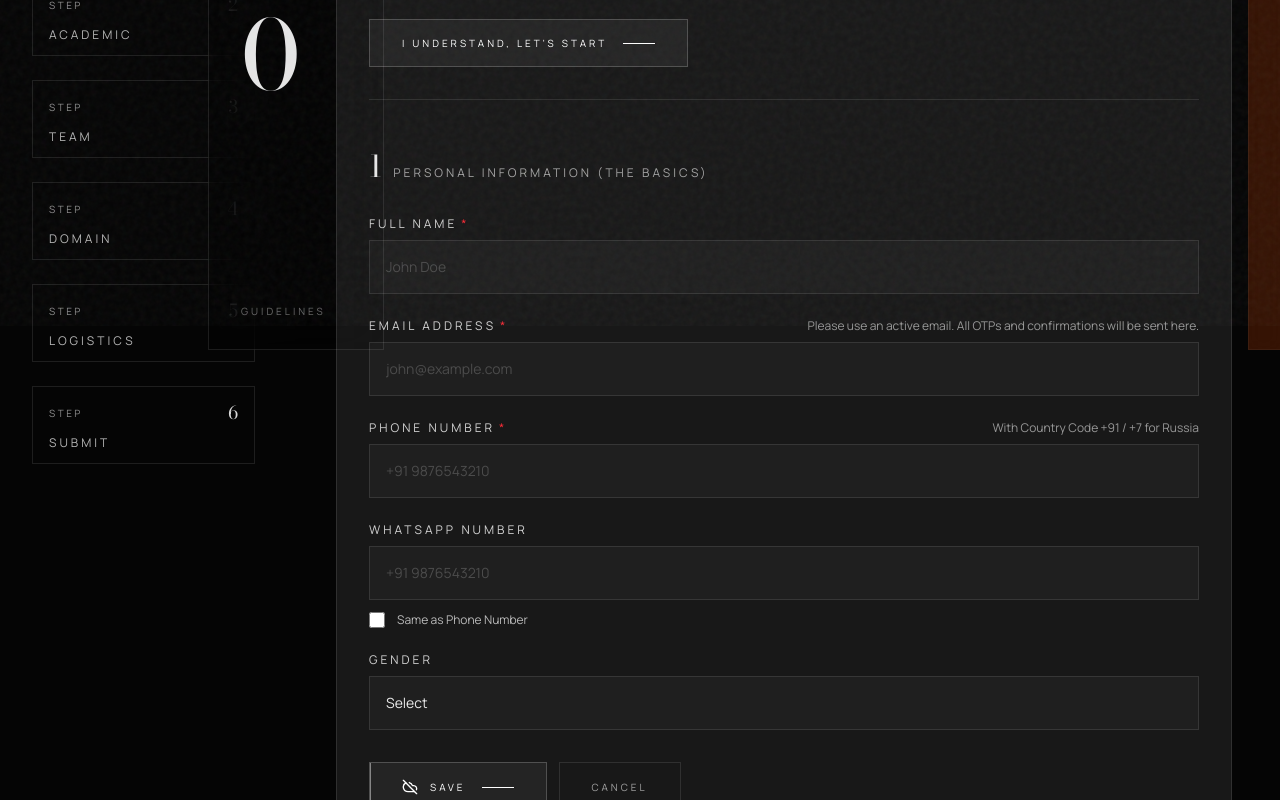
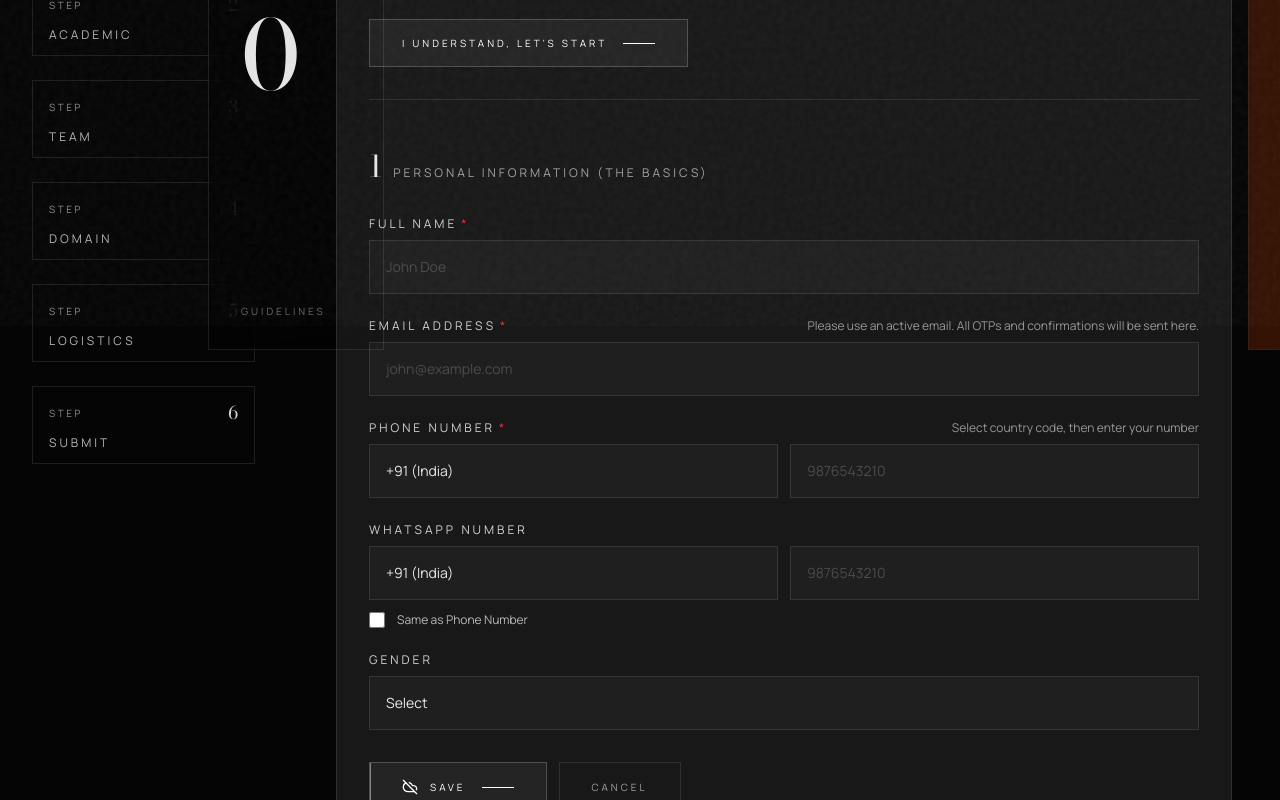
Before and after one commit to Shubh6665/IndoRussia-Hackathon, a Next.js app: page /register in a window 1280 px wide. Shown: the part 474-1274 px from the top of the page. Built offline with nearby package versions, Linux system fonts and the light colour scheme; no server answers.

Commit message:
fixed google doc issue no

```diff
--- a/components/register/RegistrationExperience.tsx
+++ b/components/register/RegistrationExperience.tsx
@@ -26,8 +26,10 @@ type FormState = {
   // Section 1
   fullName: string;
   email: string;
-  phone: string;
-  whatsapp: string;
+  phoneCountryCode: string; // "+91" or "+7"
+  phoneNumber: string; // just the digits
+  whatsappCountryCode: string; // "+91" or "+7"
+  whatsappNumber: string; // just the digits
   whatsappSameAsPhone: boolean;
   gender: Gender;
 
@@ -103,6 +105,11 @@ function defaultValueForKey(key: keyof FormState): FormState[keyof FormState] {
     case "agreeConduct":
     case "consentResumeShare":
       return false;
+    case "phoneCountryCode":
+    case "whatsappCountryCode":
+      return "+91";
+    case "phoneNumber":
+    case "whatsappNumber":
     case "captchaToken":
     case "needsAccommodation":
     case "hasIdea":
@@ -376,8 +383,10 @@ export default function RegistrationExperience() {
   const [form, setForm] = useState<FormState>(() => ({
     fullName: "",
     email: "",
-    phone: "",
-    whatsapp: "",
+    phoneCountryCode: "+91",
+    phoneNumber: "",
+    whatsappCountryCode: "+91",
+    whatsappNumber: "",
     whatsappSameAsPhone: false,
     gender: "",
 
@@ -472,10 +481,14 @@ export default function RegistrationExperience() {
   }, []);
 
   useEffect(() => {
-    // Keep WhatsApp value aligned when toggle is on
+    // Keep WhatsApp number aligned when toggle is on
     if (!form.whatsappSameAsPhone) return;
-    setForm((prev) => ({ ...prev, whatsapp: prev.phone }));
-  }, [form.phone, form.whatsappSameAsPhone]);
+    setForm((prev) => ({
+      ...prev,
+      whatsappCountryCode: prev.phoneCountryCode,
+      whatsappNumber: prev.phoneNumber
+    }));
+  }, [form.phoneCountryCode, form.phoneNumber, form.whatsappSameAsPhone]);
 
   useEffect(() => {
     // Clamp team member inputs based on size
@@ -572,7 +585,7 @@ export default function RegistrationExperience() {
 
     switch (stepIndex) {
       case 1: // Personal Information
-        fieldsToValidate.push('fullName', 'email', 'phone');
+        fieldsToValidate.push('fullName', 'email', 'phoneNumber');
         break;
 
       case 2: // Academic Details
@@ -617,7 +630,7 @@ export default function RegistrationExperience() {
     const errors: Record<string, boolean> = {};
 
     // Always required fields
-    const alwaysRequired = ['fullName', 'email', 'phone', 'university', 'degree', 'graduationYear', 'rollId', 'participationMode', 'preferredTrack', 'attendanceMode', 'city', 'agreeTerms', 'agreeConduct', 'consentResumeShare', 'captchaToken'];
+    const alwaysRequired = ['fullName', 'email', 'phoneNumber', 'university', 'degree', 'graduationYear', 'rollId', 'participationMode', 'preferredTrack', 'attendanceMode', 'city', 'agreeTerms', 'agreeConduct', 'consentResumeShare', 'captchaToken'];
 
     alwaysRequired.forEach(field => {
       const value = form[field as keyof FormState];
@@ -701,6 +714,23 @@ export default function RegistrationExperience() {
     setSubmitError(null);
 
     try {
+      // Combine phone country code + number without space
+      const phone = form.phoneCountryCode + form.phoneNumber;
+      const whatsapp = form.whatsappSameAsPhone
+        ? phone
+        : form.whatsappCountryCode + form.whatsappNumber;
+
+      // Create form data with combined phone numbers
+      const formDataToSubmit = {
+        ...form,
+        phone,
+        whatsapp,
+        phoneCountryCode: undefined, // Remove from submission
+        phoneNumber: undefined,
+        whatsappCountryCode: undefined,
+        whatsappNumber: undefined,
+      };
+
       // Save form data locally first
       saveFormPatch(form);
       setSavedSnapshot(loadSavedForm());
@@ -711,7 +741,7 @@ export default function RegistrationExperience() {
         headers: {
           'Content-Type': 'application/json',
         },
-        body: JSON.stringify(form),
+        body: JSON.stringify(formDataToSubmit),
       });
 
       if (!response.ok) {
@@ -911,32 +941,60 @@ export default function RegistrationExperience() {
                       />
                     </Field>
 
-                    <Field label="Phone Number" hint="With Country Code +91 / +7 for Russia" required error={fieldErrors.phone}>
-                      <TextInput
-                        placeholder="+91 9876543210"
-                        inputMode="tel"
-                        value={form.phone}
-                        error={fieldErrors.phone}
-                        onChange={(e) => {
-                          setForm((p) => ({ ...p, phone: e.target.value }));
-                          validateField('phone', e.target.value);
-                        }}
-                      />
+                    <Field label="Phone Number" hint="Select country code, then enter your number" required error={fieldErrors.phoneNumber}>
+                      <div className="flex gap-3">
+                        <SelectInput
+                          value={form.phoneCountryCode}
+                          onChange={(e) =>
+                            setForm((p) => ({ ...p, phoneCountryCode: e.target.value }))
+                          }
+                          className="w-32"
+                        >
+                          <option value="+91">+91 (India)</option>
+                          <option value="+7">+7 (Russia)</option>
+                        </SelectInput>
+                        <TextInput
+                          placeholder="9876543210"
+                          inputMode="tel"
+                          value={form.phoneNumber}
+                          error={fieldErrors.phoneNumber}
+                          onChange={(e) => {
+                            setForm((p) => ({ ...p, phoneNumber: e.target.value }));
+                            validateField('phoneNumber', e.target.value);
+                          }}
+                          className="flex-1"
+                        />
+                      </div>
                     </Field>
 
                     <Field label="WhatsApp Number">
                       <div className="space-y-3">
-                        <TextInput
-                          placeholder={
-                            form.whatsappSameAsPhone
-                              ? "Same as Phone Number"
-                              : "+91 9876543210"
-                          }
-                          inputMode="tel"
-                          disabled={form.whatsappSameAsPhone}
-                          value={form.whatsapp}
-                          onChange={(e) => setForm((p) => ({ ...p, whatsapp: e.target.value }))}
-                        />
+                        {!form.whatsappSameAsPhone && (
+                          <div className="flex gap-3">
+                            <SelectInput
+                              value={form.whatsappCountryCode}
+                              onChange={(e) =>
+                                setForm((p) => ({ ...p, whatsappCountryCode: e.target.value }))
+                              }
+                              className="w-32"
+                            >
+                              <option value="+91">+91 (India)</option>
+                              <option value="+7">+7 (Russia)</option>
+                            </SelectInput>
+                            <TextInput
+                              placeholder="9876543210"
+                              inputMode="tel"
+                              value={form.whatsappNumber}
+                              onChange={(e) => setForm((p) => ({ ...p, whatsappNumber: e.target.value }))}
+                              className="flex-1"
+                            />
+                          </div>
+                        )}
+                        {form.whatsappSameAsPhone && (
+                          <div className="border border-white/15 bg-black/10 px-4 py-3 font-sans text-sm text-white/70">
+                            Same as Phone: {form.phoneCountryCode}{form.phoneNumber}
+                          </div>
+                        )}
                         <label className="flex items-center gap-3 font-sans text-xs text-white/70">
                           <input
                             type="checkbox"
@@ -946,7 +1004,6 @@ export default function RegistrationExperience() {
                               setForm((p) => ({
                                 ...p,
                                 whatsappSameAsPhone: e.target.checked,
-                                whatsapp: e.target.checked ? p.phone : p.whatsapp,
                               }))
                             }
                           />
@@ -978,8 +1035,10 @@ export default function RegistrationExperience() {
                         keys={[
                           "fullName",
                           "email",
-                          "phone",
-                          "whatsapp",
+                          "phoneCountryCode",
+                          "phoneNumber",
+                          "whatsappCountryCode",
+                          "whatsappNumber",
                           "whatsappSameAsPhone",
                           "gender",
                         ]}
@@ -989,8 +1048,10 @@ export default function RegistrationExperience() {
                           cancelSection([
                             "fullName",
                             "email",
-                            "phone",
-                            "whatsapp",
+                            "phoneCountryCode",
+                            "phoneNumber",
+                            "whatsappCountryCode",
+                            "whatsappNumber",
                             "whatsappSameAsPhone",
                             "gender",
                           ])
```
Also changed, not shown: 1 other file (tests, documents, lock files or other folders).
